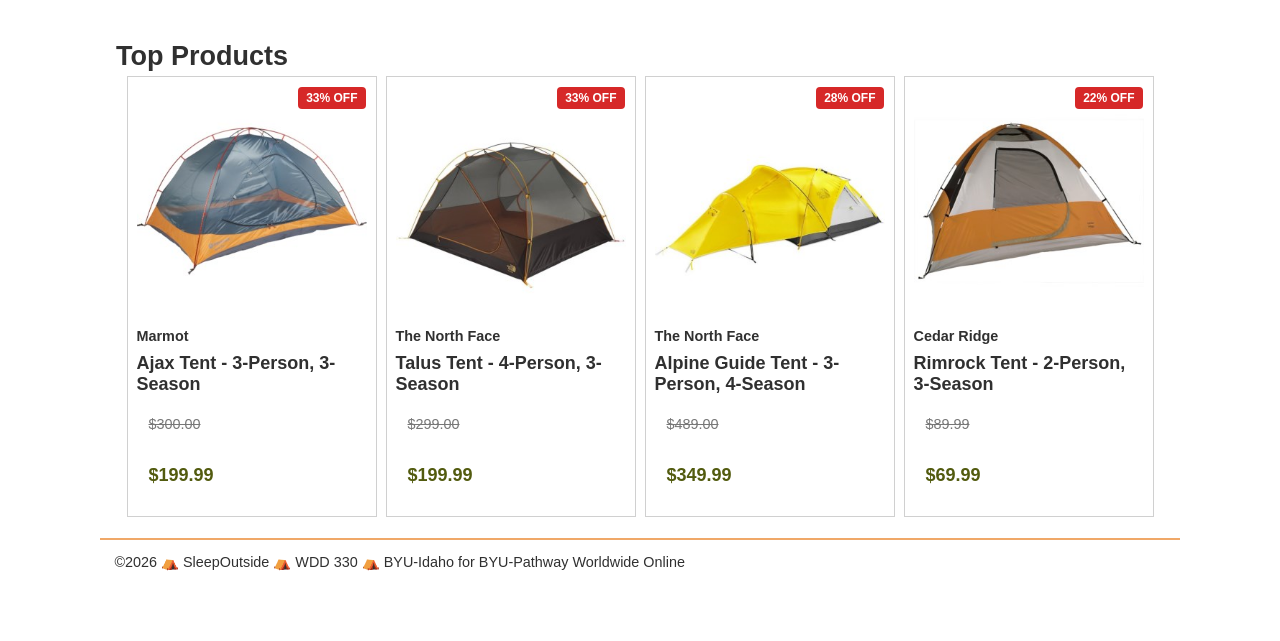
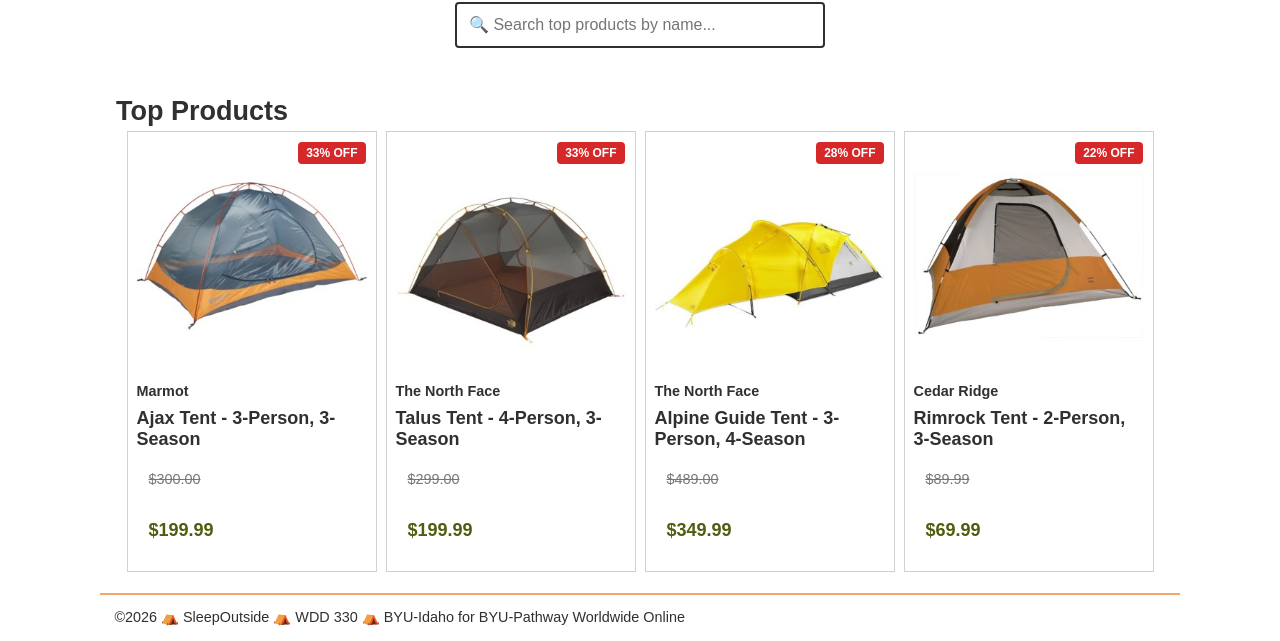
Before and after one commit to LuthandoNgombane/wdd330, a website built with Vite: page src/index.html in a window 1280 px wide. Shown: the part 469-1110 px from the top of the page. Before the commit the page ends 1055 px from the top, so only its background shows below. Built offline with nearby package versions, Linux system fonts and the light colour scheme.

Commit message:
Add styles for custom search component
Added styles for custom search container and input.

```diff
--- a/src/css/style.css
+++ b/src/css/style.css
@@ -320,3 +320,25 @@
   font-size: var(--small-font);
   padding: 1em;
 }
+
+/* ================================================================= */
+/* START OF CODE ADDED BY IZUOGU DAVID ONOCHIE */
+/* ================================================================= */
+.custom-search-container {
+  margin: 30px auto;
+  max-width: 400px;
+  padding: 0 15px;
+  text-align: center;
+}
+
+#search-input {
+  width: 100%;
+  padding: 12px;
+  font-size: 1rem;
+  border: 2px solid #303030;
+  border-radius: 4px;
+  box-sizing: border-box;
+}
+/* ================================================================= */
+/* END OF CODE ADDED BY IZUOGU DAVID ONOCHIE */
+/* ================================================================= */
```
